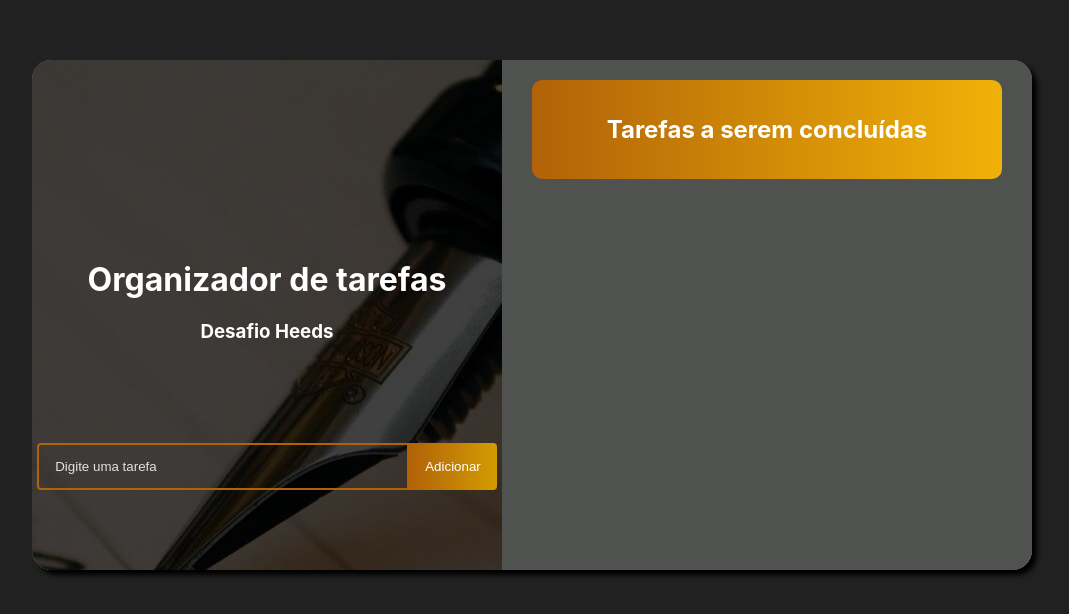
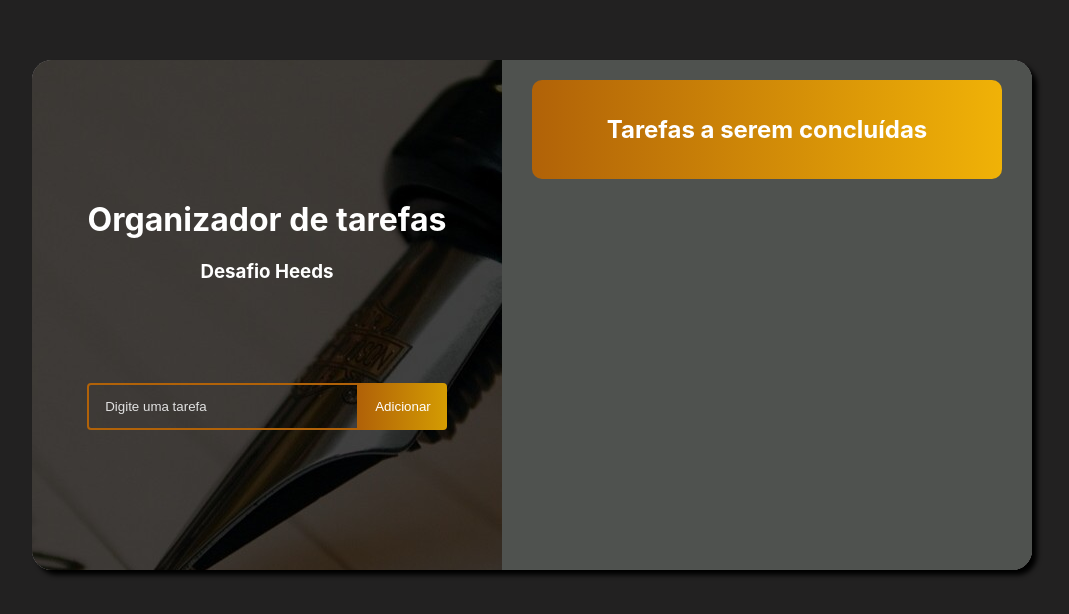
Before and after one commit to wilembergson/desafio-estagio-ts, a React (Create React App) app: page / in a window 1280 px wide. Shown: the top 614 px of the page, without its empty margins (108-1177 px from the left). Built offline with nearby package versions, Linux system fonts and the light colour scheme.

Commit message:
Ajuste na resolução

```diff
--- a/src/App.css
+++ b/src/App.css
@@ -16,7 +16,7 @@ body{
 }
 
 /*------------RESPONSIVIDADE-----------*/
-@media (max-width:1199px){
+@media (max-width:999px){
     .app{
         width: 799px;
     }
--- a/src/components/TarefasForm/TarefaForm.css
+++ b/src/components/TarefasForm/TarefaForm.css
@@ -3,7 +3,7 @@
     border-radius: 4px 0 0 4px;
     border: 2px solid rgb(177, 98, 8);
     outline: none;
-    width: 320px;
+    width: 220px;
     background: transparent;
     color: #fff;
 }
@@ -28,7 +28,7 @@
 }
 
 /*------------RESPONSIVIDADE-----------*/
-@media (max-width:1199px){
+@media (max-width:999px){
   .tarefa-input{
       width: 180px;
 
--- a/src/components/inicial/Inicial.css
+++ b/src/components/inicial/Inicial.css
@@ -29,7 +29,7 @@
 
 h1{
     color: #FFF;
-    margin-top: 200px;
+    margin-top: 140px;
 }
 h2{
     color: #FFF;
```
